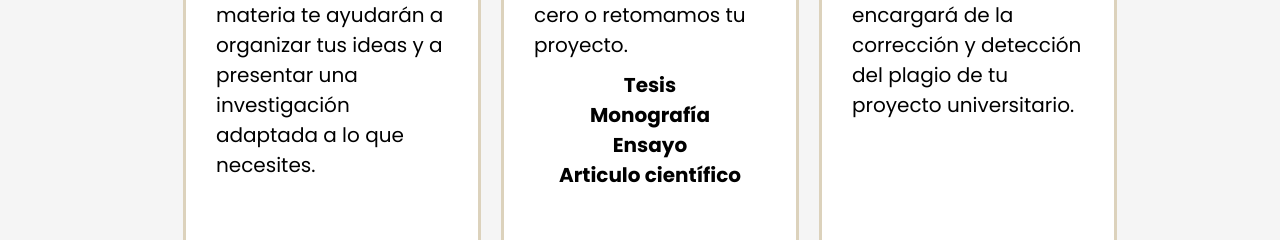
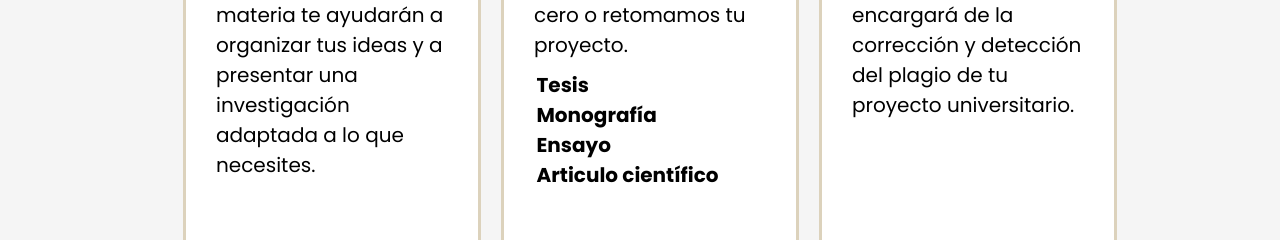
Before and after one commit to Nahuel3/ClienteAcademia, a React (Create React App) app: page / in a window 1280 px wide. Shown: the part 1121-1361 px from the top of the page. Built offline with nearby package versions, Linux system fonts and the light colour scheme.

Commit message:
arreglamosh5Service

```diff
--- a/src/Components/Servicios/service.scss
+++ b/src/Components/Servicios/service.scss
@@ -74,7 +74,9 @@
           h5{
             font-size: 20px;
             max-width: 400px;
-          text-align: left; /* Alinea el texto a la izquierda */
+            text-align: left; /* Alinea el texto a la izquierda */
+            width: 100%;
+            margin-left: 25px;
 
 
 
```
